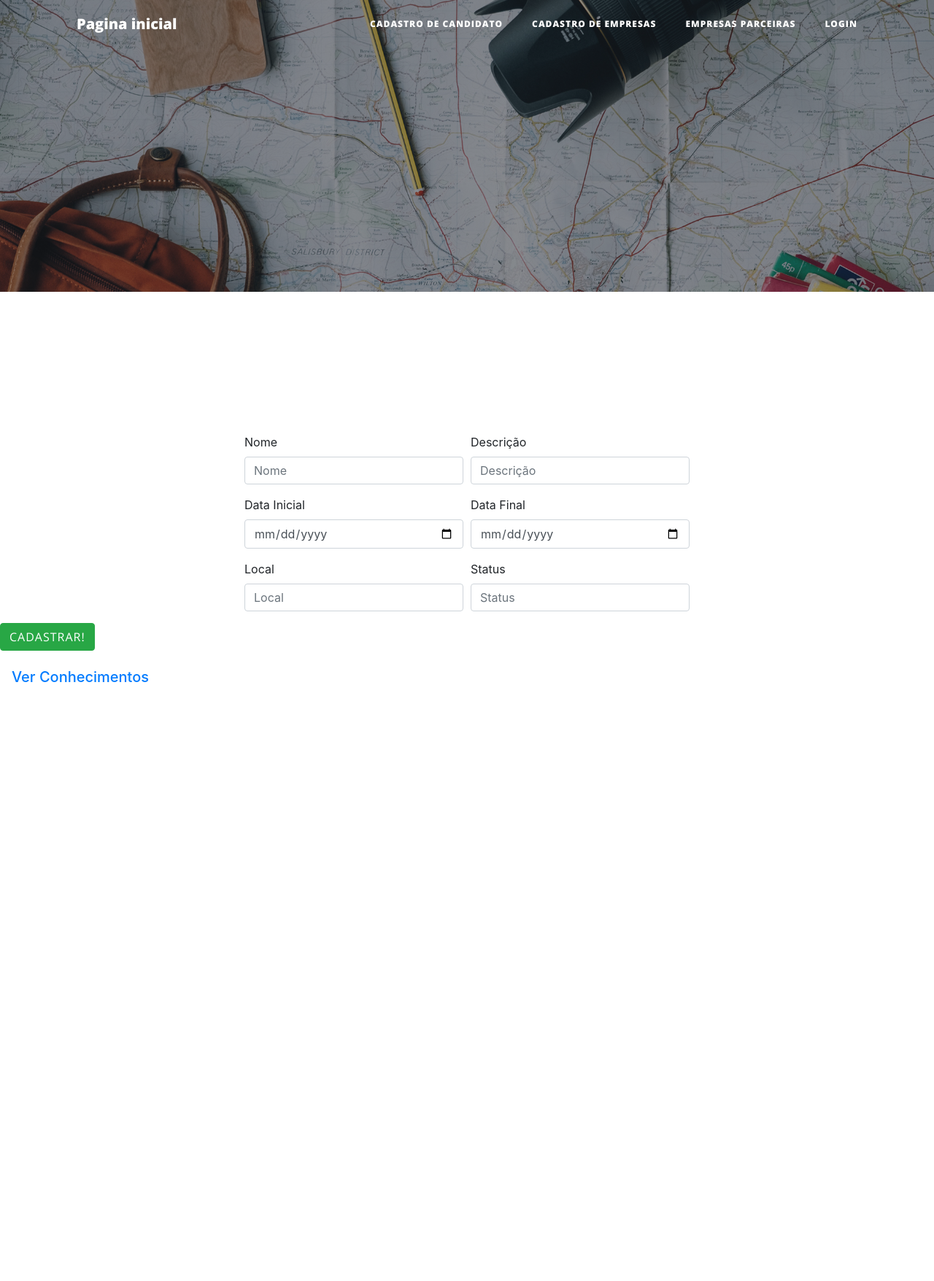
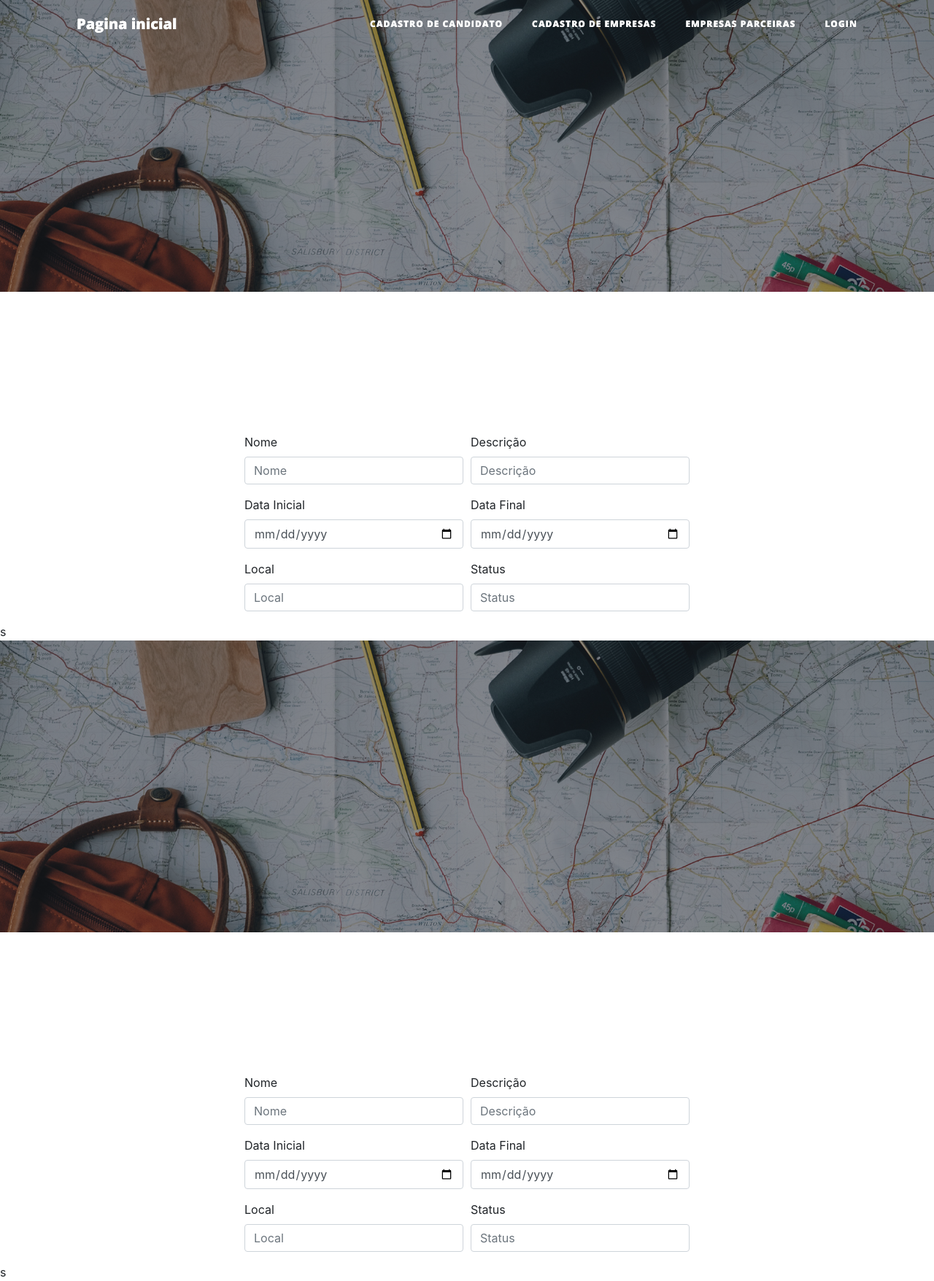
Before and after one commit to SistemaCandidato/SCEOJ, a PHP site: page /Conhecimentos/form_inserir.php in a window 1280 px wide. Shown: the whole page at 73% size. Before the commit the page ends 935 px from the top, so only its background shows below. Run offline with PHP 8.4, Linux system fonts and the light colour scheme; style sheets or scripts are compiled from the project's sources; some libraries are stand-ins or nearby versions.

Commit message:
Tentando resolver arquivos corrompidos

```diff
--- a/SistemaCandidato/Conhecimentos/form_inserir.php
+++ b/SistemaCandidato/Conhecimentos/form_inserir.php
@@ -57,22 +57,83 @@ and open the template in the editor.
 
 
     </div>
+s
 
 
 
 
 
-    <div class="form-group">
-      <input type="submit" class="btn btn-success col-sm-20 offset-20" name="cadastrar" value="Cadastrar!">
-    </div>
-        </form>
-    <h5 class="nav-item">
-              <a class="nav-link" href="http://localhost/SistemaCandidato/Conhecimentos/listar.php">Ver Conhecimentos</a>
-            </h5>
-  </div>
-
-
-                  </div>
 
     </body>
 </html>
+
+
+
+<!DOCTYPE html>
+<!--
+To change this license header, choose License Headers in Project Properties.
+To change this template file, choose Tools | Templates
+and open the template in the editor.
+-->
+ <?php
+       include '../cabecalho.php';
+
+     ?>
+<html>
+    <link href="../css/bootstrap.css" rel="stylesheet" />
+   <br><br><br><br>
+   <head>
+       <meta charset="UTF-8">
+       <title>Conhecimentos</title>
+   </head>
+   <body>
+       <br><br>
+        <div class="conteiner">
+
+            <div class="row col-sm-6 offset-3" >
+
+       <form method="post" action="inserir.php">
+
+      <div class="form-row">
+      <div class="form-group  col-md-6" >
+    <label for="inputUsername">Nome</label>
+    <input type="text" required class="form-control" id="inputUsername" placeholder="Nome" name="username">
+  </div>
+         <div class="form-group  col-md-6" >
+    <label for="inputDescrição">Descrição</label>
+    <input type="text" required class="form-control" id="inputDescrição" placeholder="Descrição" name="descricao">
+  </div>
+
+    <div class="form-group col-md-6">
+      <label for="inputDataInicial">Data Inicial</label>
+      <input type="date" required class="form-control" id="inputDataInicial" placeholder="Data Inicial" name="datainicial">
+    </div>
+
+    <div class="form-group col-md-6">
+      <label for="inputDataFinal">Data Final</label>
+      <input type="date" required class="form-control" id="inputDataFinal" placeholder="Data Final" name="datafinal">
+    </div>
+
+    <div class="form-group col-md-6">
+      <label for="inputLocal">Local</label>
+      <input type="text" required class="form-control" id="inputLocal" placeholder="Local" name="local">
+    </div>
+
+    <div class="form-group col-md-6">
+      <label for="inputStatus">Status</label>
+      <input type="text" required class="form-control" id="inputStatus" placeholder="Status" name="status">
+    </div>
+
+    </div>
+
+
+    </div>
+s
+
+
+
+
+
+
+    </body>
+</html>
```
Also changed, not shown: SistemaCandidato/Cursos/form_inserir.php (+1 -10 lines).
